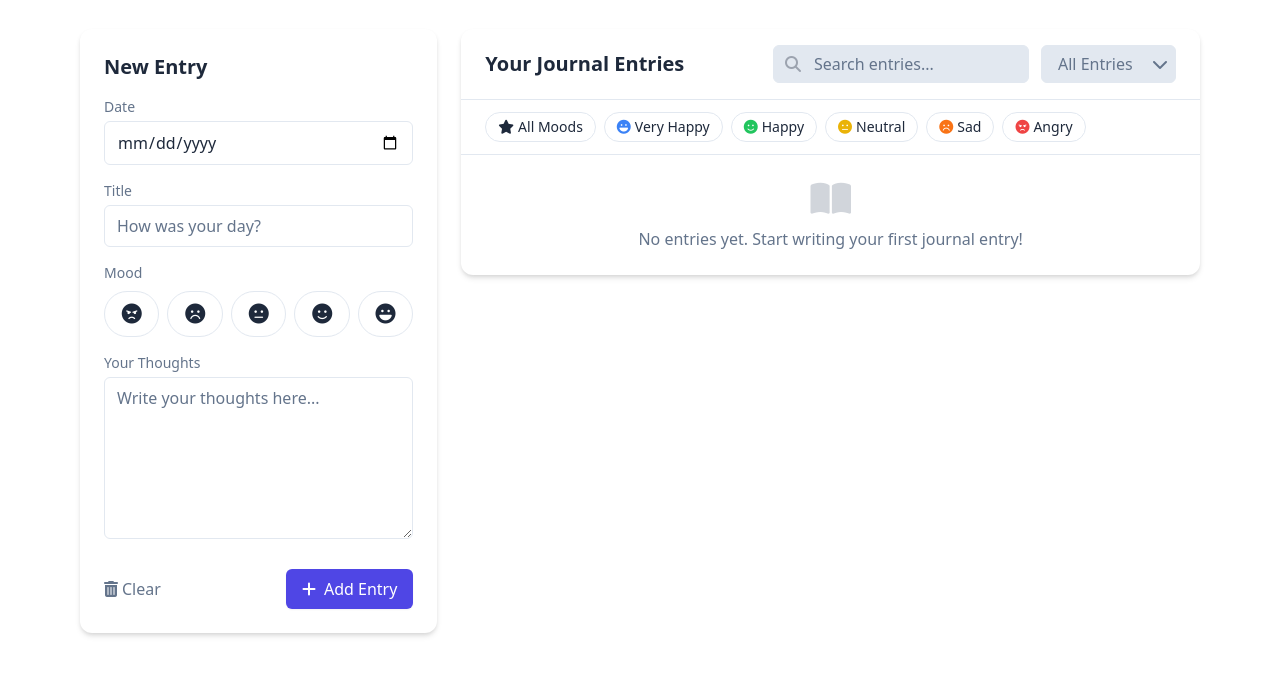
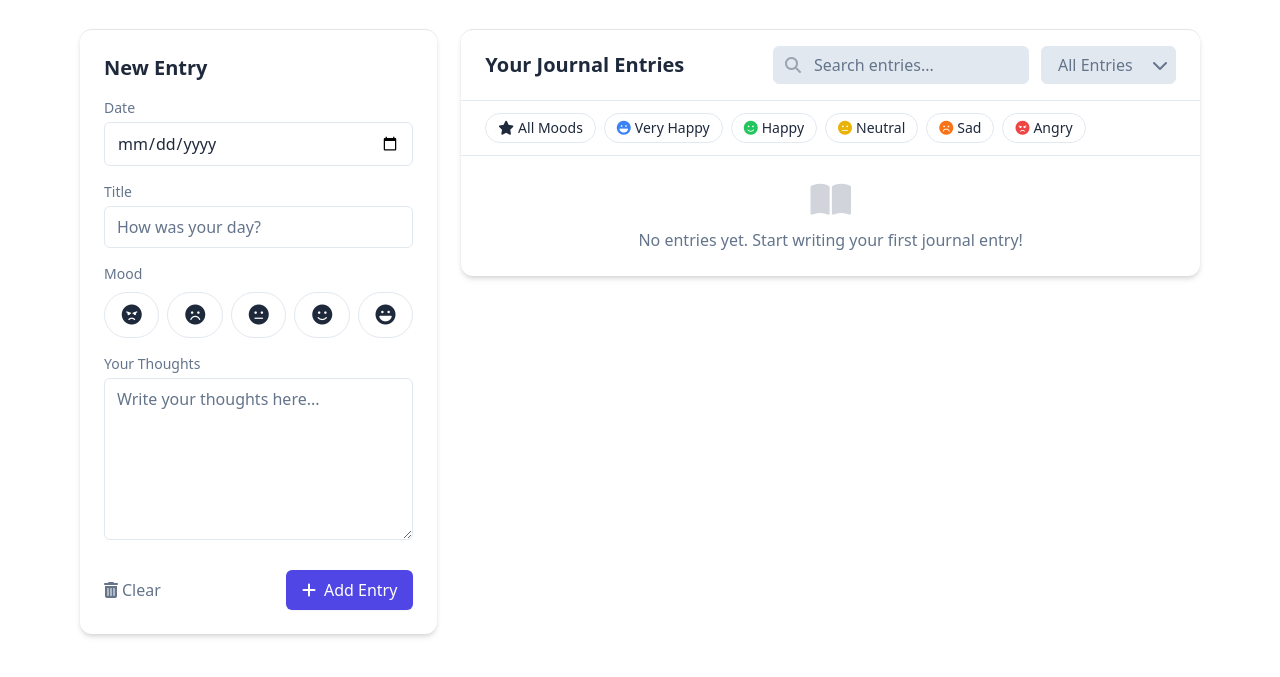
Before and after one commit to Malik825/Journal_app, a website built with Vite: page index.html in a window 1280 px wide. Shown: the part 95-772 px from the top of the page. Built offline with nearby package versions, Linux system fonts and the light colour scheme.

Commit message:
fixed: box-shadow on contents

```diff
--- a/src/css/style.css
+++ b/src/css/style.css
@@ -85,6 +85,7 @@ textarea::placeholder {
 }
 
 .shadow-md {
+  border-top: 1.5px solid var(--color-shadow);
   box-shadow: 0 4px 6px -1px var(--color-shadow), 0 2px 4px -1px var(--color-shadow) !important;
 }
 
```
